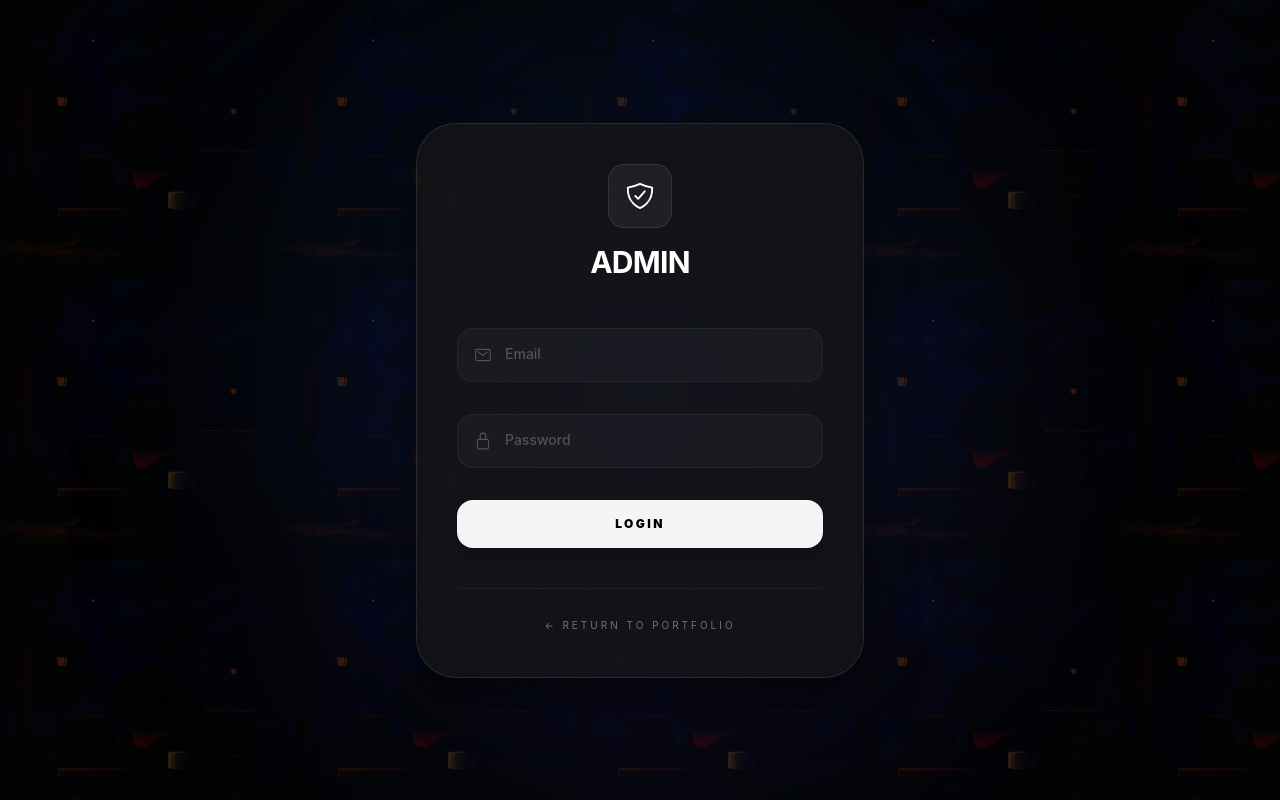
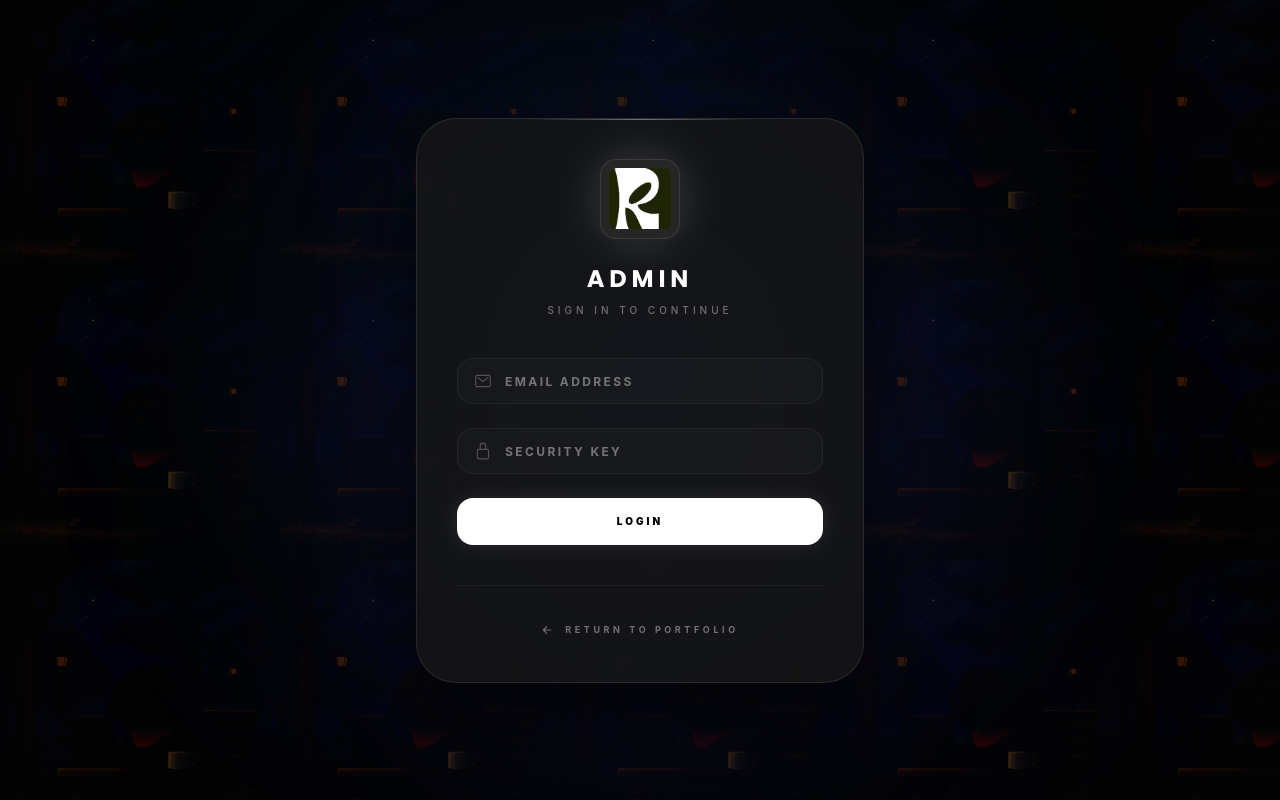
Before and after one commit to rheymiaga/Portfolio, a React (Vite) app in the folder frontend/: page /login in a window 1280 px wide. Built offline with nearby package versions, Linux system fonts and the light colour scheme; no server answers.

Commit message:
updated login ui

```diff
--- a/frontend/src/pages/Login.tsx
+++ b/frontend/src/pages/Login.tsx
@@ -2,7 +2,8 @@ import { useState } from "react";
 import { useNavigate, Link } from "react-router-dom";
 import { motion, AnimatePresence, useMotionValue, useSpring, useTransform } from "framer-motion";
 import api from "../api";
-import { IoLockClosedOutline, IoMailOutline, IoShieldCheckmarkOutline, IoArrowBackOutline } from "react-icons/io5";
+import { IoLockClosedOutline, IoMailOutline, IoArrowBackOutline } from "react-icons/io5";
+import icon from '../assets/images/Icon.png'
 import type { User } from "../App";
 import Scotch from '../assets/images/SccotchPixelated.png';
 
@@ -75,59 +76,74 @@ export const Login = ({ setUser }: LoginProps) => {
             <div className="absolute bottom-0 right-1/4 w-150 h-150 bg-indigo-500/10 blur-[140px] rounded-full pointer-events-none z-0" />
 
             <motion.div
-                className="w-full max-w-md z-10"
+                className="w-full max-w-md z-10 relative group"
                 style={{ rotateX, rotateY, transformStyle: "preserve-3d" }}
-                initial={{ opacity: 0, scale: 0.98 }}
-                animate={{ opacity: 1, scale: 1 }}
+                initial={{ opacity: 0, y: 20 }}
+                animate={{ opacity: 1, y: 0 }}
                 transition={{ duration: 1, ease: [0.22, 1, 0.36, 1] }}
             >
-                <div className="bg-neutral-900/70 border border-white/10 backdrop-blur-3xl rounded-[2.5rem] p-10 shadow-[0_20px_50px_rgba(0,0,0,0.5)] relative">
-                    <div className="relative z-20">
 
-                        <div className="flex flex-col items-center mb-12">
+                <div className="absolute -inset-2 bg-linear-to-r from-white/10 to-transparent rounded-[3rem] blur-2xl opacity-0 group-hover:opacity-100 transition-opacity duration-700 pointer-events-none" />
+
+                <div className="bg-neutral-900/80 border border-white/10 backdrop-blur-2xl rounded-[2.5rem] p-10 shadow-[0_40px_100px_rgba(0,0,0,0.7)] relative overflow-hidden">
+                    <div className="absolute top-0 left-1/2 -translate-x-1/2 w-1/2 h-px bg-linear-to-r from-transparent via-white/40 to-transparent" />
+
+                    <div className="relative z-20 space-y-10">
+                        <div className="flex flex-col items-center space-y-6">
                             <motion.div
-                                whileHover={{ rotate: 360 }}
-                                transition={{ duration: 0.8 }}
-                                className="p-4 bg-white/5 border border-white/10 rounded-2xl mb-4"
+                                whileHover={{ rotate: 15, scale: 1.1 }}
+                                className="relative"
                             >
-                                <IoShieldCheckmarkOutline className="text-white text-3xl" />
+                                <div className="absolute inset-0 bg-white/20 blur-xl rounded-full" />
+                                <div className="relative overflow-hidden w-20 h-20 bg-neutral-800 border border-white/10 rounded-2xl flex items-center justify-center">
+                                    <img src={icon} alt="rei icon" className="w-full h-full object-contain rounded-2xl p-2" />
+                                </div>
                             </motion.div>
-                            <h2 className="text-3xl font-bold tracking-tight text-white uppercase">Admin</h2>
+
+                            <div className="text-center space-y-2">
+                                <h2 className="text-2xl font-black tracking-[0.2em] text-white uppercase poppins">
+                                    Admin
+                                </h2>
+                                <p className="text-[10px] text-neutral-500 uppercase tracking-[0.4em] font-medium">
+                                    Sign in to continue
+                                </p>
+                            </div>
                         </div>
 
-                        <form onSubmit={handleLogin} className="space-y-8">
+                        <form onSubmit={handleLogin} className="space-y-6">
                             <AnimatePresence mode="wait">
                                 {error && (
                                     <motion.div
-                                        initial={{ opacity: 0, height: 0 }}
-                                        animate={{ opacity: 1, height: 'auto' }}
-                                        exit={{ opacity: 0, height: 0 }}
-                                        className="bg-red-500/10 border border-red-500/20 rounded-xl p-3 text-center"
+                                        initial={{ opacity: 0, scale: 0.9 }}
+                                        animate={{ opacity: 1, scale: 1 }}
+                                        exit={{ opacity: 0, scale: 0.9 }}
+                                        className="bg-red-500/5 border border-red-500/20 rounded-2xl py-3 px-4 flex items-center gap-3"
                                     >
+                                        <div className="w-1 h-1 bg-red-500 rounded-full animate-ping" />
                                         <p className="text-red-400 text-[10px] font-bold uppercase tracking-widest">{error}</p>
                                     </motion.div>
                                 )}
                             </AnimatePresence>
+
                             {[
-                                { id: 'email', label: 'Email', type: 'email', val: email, set: setEmail, icon: IoMailOutline },
-                                { id: 'password', label: 'Password', type: 'password', val: password, set: setPassword, icon: IoLockClosedOutline }
+                                { id: 'email', label: 'Email Address', type: 'email', val: email, set: setEmail, icon: IoMailOutline },
+                                { id: 'password', label: 'Security Key', type: 'password', val: password, set: setPassword, icon: IoLockClosedOutline }
                             ].map((field) => (
-                                <div key={field.id} className="relative group">
+                                <div key={field.id} className="relative group/input">
                                     <motion.label
                                         initial={false}
                                         animate={{
-                                            y: (focusedField === field.id || field.val) ? -28 : 0,
-                                            scale: (focusedField === field.id || field.val) ? 0.8 : 1,
-                                            color: (focusedField === field.id || field.val) ? "#ffffff" : "#525252",
+                                            y: (focusedField === field.id || field.val) ? -32 : 0,
+                                            scale: (focusedField === field.id || field.val) ? 0.75 : 1,
+                                            opacity: (focusedField === field.id || field.val) ? 1 : 0.4,
                                         }}
-                                        transition={{ duration: 0.3, ease: [0.22, 1, 0.36, 1] }}
-                                        className="absolute left-12 top-4 pointer-events-none text-sm font-medium origin-left z-30"
+                                        className="absolute left-12 top-4 pointer-events-none text-xs uppercase tracking-[0.2em] font-bold text-white origin-left z-30"
                                     >
                                         {field.label}
                                     </motion.label>
 
-                                    <div className={`relative flex items-center bg-white/3 border rounded-2xl transition-all duration-500 ${focusedField === field.id ? 'border-white/30 bg-white/[0.07] ring-1 ring-white/10' : 'border-white/5'}`}>
-                                        <field.icon className={`ml-4 text-xl transition-colors duration-300 ${focusedField === field.id ? 'text-white' : 'text-neutral-600'}`} />
+                                    <div className={`relative flex items-center bg-white/2 border rounded-2xl transition-all duration-500 overflow-hidden ${focusedField === field.id ? 'border-white/40 bg-white/5 shadow-[inset_0_2px_10px_rgba(0,0,0,0.5)]' : 'border-white/5 group-hover/input:border-white/10'}`}>
+                                        <field.icon className={`ml-4 text-xl transition-all duration-300 ${focusedField === field.id ? 'text-white scale-110' : 'text-neutral-600'}`} />
                                         <input
                                             type={field.type}
                                             value={field.val}
@@ -135,30 +151,35 @@ export const Login = ({ setUser }: LoginProps) => {
                                             onFocus={() => setFocusedField(field.id)}
                                             onBlur={() => setFocusedField(null)}
                                             required
-                                            className="w-full bg-transparent text-white px-4 py-4 focus:outline-none text-sm relative z-20"
+                                            className="w-full bg-transparent text-white px-4 py-3 focus:outline-none text-sm relative z-20 font-light placeholder-transparent"
                                         />
+                                        <div className={`absolute inset-0 bg-linear-to-r from-white/5 to-transparent transition-opacity duration-500 ${focusedField === field.id ? 'opacity-100' : 'opacity-0'}`} />
                                     </div>
                                 </div>
                             ))}
 
                             <motion.button
-                                whileHover={{ scale: 1.02, backgroundColor: "#ffffff" }}
+                                whileHover={{ scale: 1.01, backgroundColor: "#fff" }}
                                 whileTap={{ scale: 0.98 }}
                                 disabled={loading}
-                                className="w-full py-4 bg-neutral-100 text-black font-black uppercase tracking-[0.2em] text-xs rounded-2xl transition-all disabled:opacity-50 flex items-center justify-center shadow-xl"
+                                className="group relative w-full py-4 bg-white text-black font-black uppercase tracking-[0.3em] text-[10px] rounded-2xl transition-all disabled:opacity-50 overflow-hidden shadow-[0_0_20px_rgba(255,255,255,0.1)]"
                             >
-                                {loading ? (
-                                    <div className="w-5 h-5 border-2 border-black/20 border-t-black rounded-full animate-spin" />
-                                ) : "Login"}
+                                <span className="relative z-10">{loading ? "" : "Login"}</span>
+                                {loading && (
+                                    <div className="absolute inset-0 flex items-center justify-center">
+                                        <div className="w-4 h-4 border-2 border-black/20 border-t-black rounded-full animate-spin" />
+                                    </div>
+                                )}
+                                <div className="absolute top-0 -inset-full h-full w-1/2 z-5 block transform -skew-x-12 bg-linear-to-r from-transparent via-white/40 to-transparent group-hover:animate-shine" />
                             </motion.button>
                         </form>
 
-                        <div className="mt-10 pt-6 border-t border-white/5 text-center">
+                        <div className="pt-8 border-t border-white/5 text-center">
                             <Link
                                 to="/"
-                                className="group inline-flex items-center gap-2 text-[10px] text-neutral-500 hover:text-white transition-all uppercase tracking-[0.3em]"
+                                className="group inline-flex items-center gap-3 text-[9px] text-neutral-500 hover:text-white transition-all uppercase tracking-[0.4em] font-bold"
                             >
-                                <IoArrowBackOutline className="group-hover:-translate-x-1 transition-transform" />
+                                <IoArrowBackOutline className="text-xs group-hover:-translate-x-2 transition-transform duration-300" />
                                 Return to Portfolio
                             </Link>
                         </div>
```
